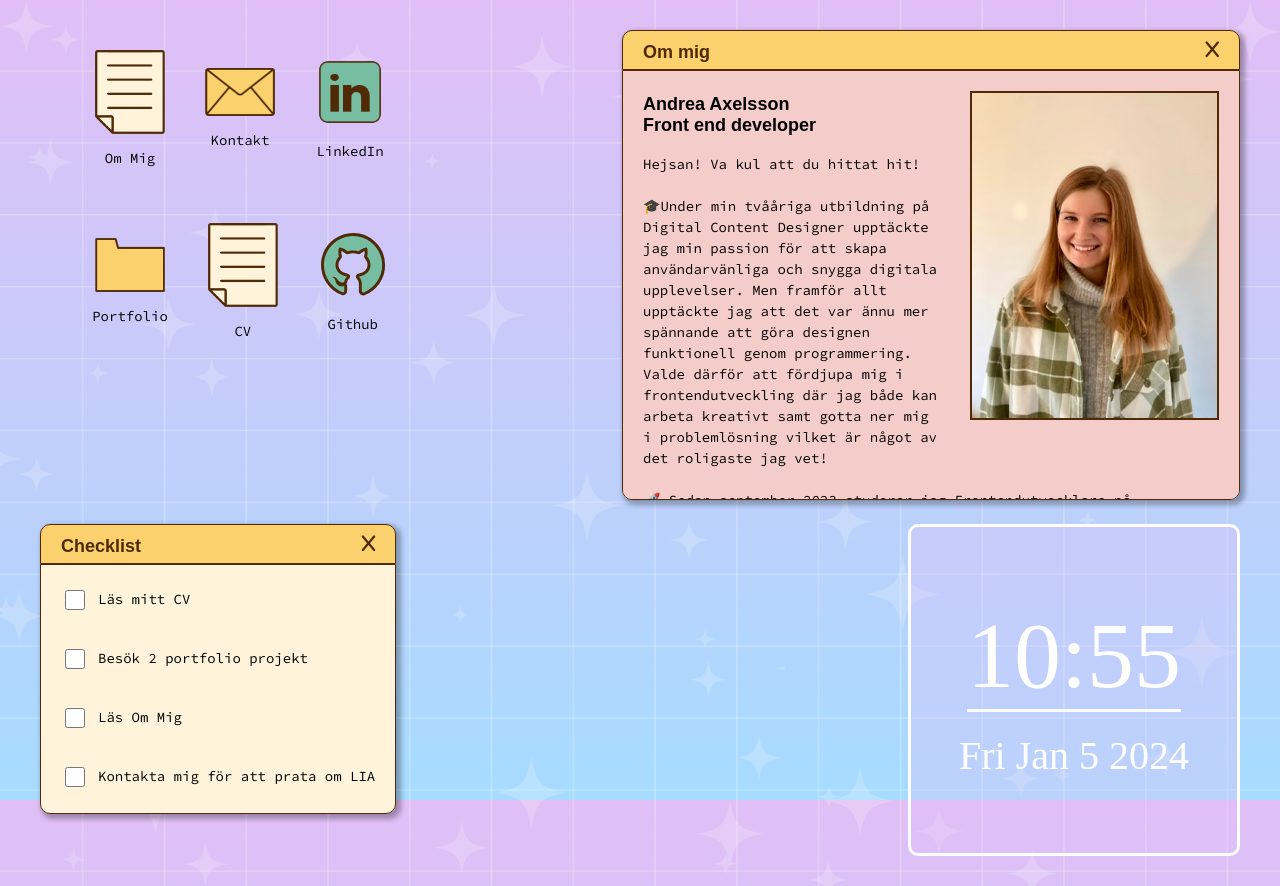
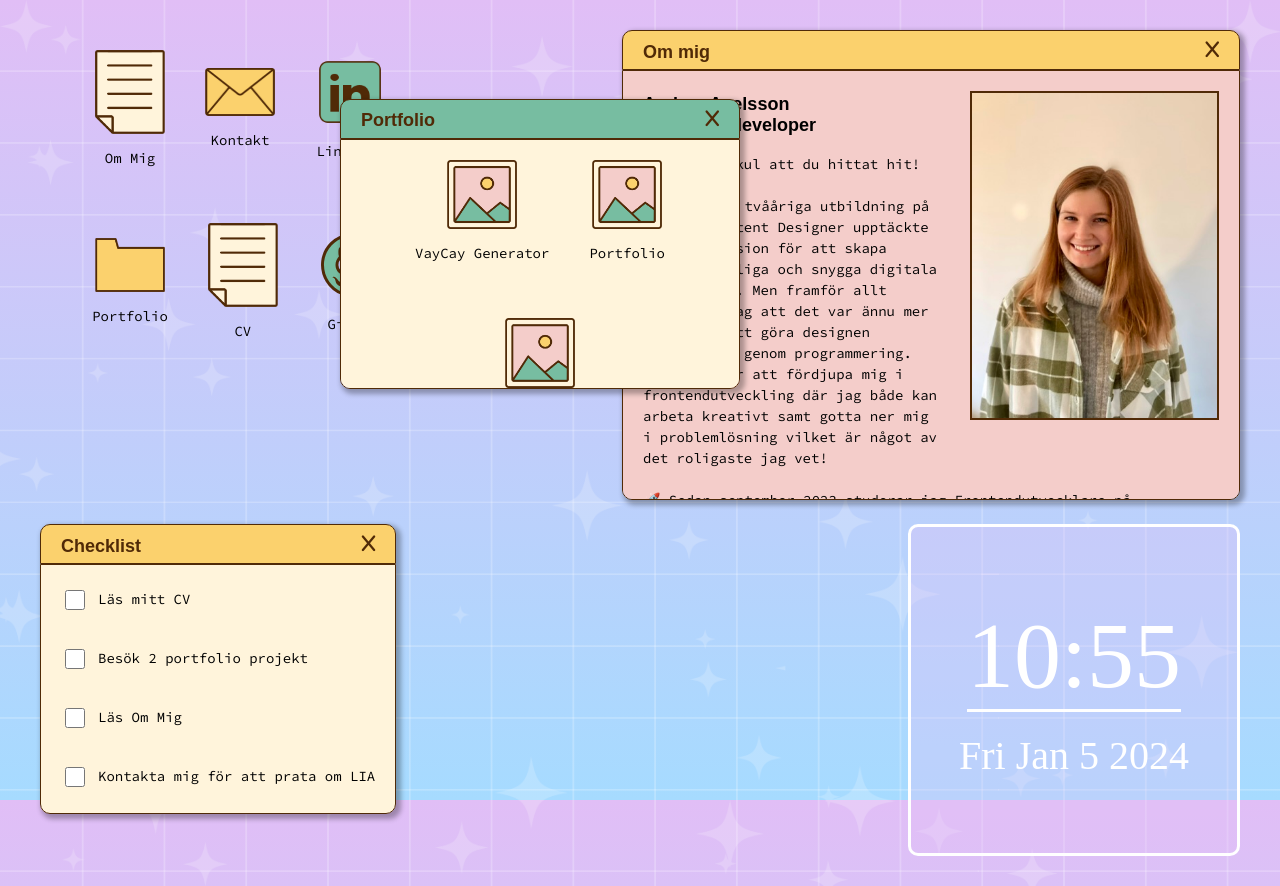
Before and after one commit to Andrea-Axelsson/Portfolio, a React (Vite) app: page / in a window 1280 px wide. Built offline with nearby package versions, Linux system fonts and the light colour scheme; a web font is replaced by a local one.

Commit message:
Added new files and code

```diff
--- a/src/App.jsx
+++ b/src/App.jsx
@@ -5,33 +5,63 @@ import Checklist from "./components/Checklist"
 import Icons from "./components/Icons"
 import Clock from "./components/Clock"
 import React, {useState} from "react"
-
-/*
--Skapa ett useState med namnet windows som innehåller ett objekt med properties för varje komponent med värdet : false
-
--Skapa en toggleWindow function som tar parametern windowName. Detta är ett generiskt namn som blir mer specifikt i argumentet sen.
--I toggle använd setWindows för att toggla vald property.
-
--Skapa en prop i Icons som kallar på functionen toggleWindow och som använder den specifika argumentet.
-
--Gör en ternery operator runt diven med portfolio som avgör om propertyn är true, då kan diven visas.
-
-
-*/
+import IconData from "./data/IconData"
+import PortfolioData from "./data/PortfolioData"
+import PortfolioIcon from "./components/PortfolioIcon"
 
 const App = () => {
 
-  const[windows, setWindows] = useState({
+/*   const[windows, setWindows] = useState({
     portfolio: false,
     project: false,
     about: false,
     checklist: false
-  })
+  }) */
 
 
-const toggleWindow = (windowName) => {
+
+  const [windows, setWindows] = useState(IconData)
+
+  const toggleWindow = (id) => {
+    setWindows(prevWindows => {
+      return prevWindows.map((window) =>{
+        return window.id === id ? {...window, clicked: !window.clicked} : window
+      })
+    })
+  }
+
+
+/* const toggleWindow = (windowName) => {
   setWindows(prevWindows =>({...prevWindows, [windowName]: !prevWindows [windowName]}))
-}
+} */
+
+
+const desktopIcons = IconData.map(icon => {
+  return (
+    <Icons
+    key={icon.id}
+    id={icon.id}
+    iconPng={icon.iconPng}
+    altText={icon.altText}
+    iconText={icon.iconText}
+    onIconClick={() => toggleWindow(icon.id)}
+    />
+  )
+})
+
+
+const portfolioIcon = PortfolioData.map(icon => {
+  return (
+    <PortfolioIcon
+    key={icon.id}
+    id={icon.id}
+    iconPng={icon.iconPng}
+    altText={icon.altText}
+    iconText={icon.iconText}
+    /* onIconClick={() => toggleWindow(icon.id)} */
+    />
+  )
+})
 
   return (
     <div className="desktop-container">
@@ -39,19 +69,22 @@ const toggleWindow = (windowName) => {
 
 
         <div className="upper-desktop-row">
+
           <div className="icons">
-            <Icons
-            onIconClick={() => toggleWindow("portfolio")}
+          <section className="container--small-width">
+            <section className="all-icons-group">
+            {desktopIcons}
+            </section>
+          </section>
+
+          </div>
+         {/*  {windows.portfolio &&
+          ( */}<div className="portfolio-component">
+            <Portfolio
+            portfolioIcon ={portfolioIcon}
             />
           </div>
-          {windows.portfolio &&
-          (<div className="portfolio-component">
-            <Portfolio
-            onIconClick={() => toggleWindow("project")}
-            onClose={() => toggleWindow("portfolio")}
-            />
-          </div>
-          )}
+        {/*   )} */}
 
             {windows.project &&
             (<div className="project-component">
--- a/src/components/Icons.jsx
+++ b/src/components/Icons.jsx
@@ -1,45 +1,11 @@
 const Icons = (props) => {
   return (
     <>
-    <section className="container--small-width">
-
-
-            <section className="all-icons-group">
-            <article className="icon-group">
-                <img className="icon" src="/src/assets/Dokument.png" alt="Icon for portfolio project"/>
-                <p className="body-text">Om Mig</p>
+            <article className="icon-group" onClick={props.onIconClick}>
+                <img className="icon" src={`/src/assets/${props.iconPng}`} alt={props.altText}/>
+                <p className="body-text">{props.iconText}</p>
             </article>
-
-            <article className="icon-group">
-                <img className="icon" src="/src/assets/Mail.png" alt="Icon for portfolio project"/>
-                <p className="body-text">Kontakt</p>
-            </article>
-
-            <article className="icon-group">
-                <img className="icon" src="/src/assets/Linkedin.png" alt="Icon for portfolio project"/>
-                <p className="body-text">LinkedIn</p>
-            </article>
-            <article onClick={props.onIconClick} className="icon-group">
-                <img className="icon" src="/src/assets/Mapp.png" alt="Icon for portfolio project"/>
-                <p className="body-text">Portfolio</p>
-            </article>
-
-            <article className="icon-group">
-                <img className="icon" src="/src/assets/Dokument.png" alt="Icon for portfolio project"/>
-                <p className="body-text">CV</p>
-            </article>
-
-            <article className="icon-group">
-                <img className="icon" src="/src/assets/github.svg" alt="Icon for portfolio project"/>
-                <p className="body-text">Github</p>
-            </article>
-            </section>
-
-
-
-    </section>
     </>
   )
 }
-
 export default Icons
--- a/src/components/Portfolio.jsx
+++ b/src/components/Portfolio.jsx
@@ -4,42 +4,12 @@ const Portfolio = (props) => {
     <section className="window container--small-width">
         <header className="window__top bg--green">
             <h3 className="window__title">Portfolio</h3>
-            <i className="fa-solid fa-x" onClick={props.onClose}></i>
+            <i className="fa-solid fa-x"></i>
         </header>
         <main className="window__body window__body--small-height bg--beige">
-            <section className="all-icons-group">
-
-            <article className="icon-group" onClick={props.onIconClick}>
-                <img className="icon" src="/src/assets/Bilder.png" alt="Icon for portfolio project"/>
-                <p className="body-text">QuizzicalOOO</p>
-            </article>
-
-            <article className="icon-group">
-                <img className="icon" src="/src/assets/Bilder.png" alt="Icon for portfolio project"/>
-                <p className="body-text">Quizzical</p>
-            </article>
-
-            <article className="icon-group">
-                <img className="icon" src="/src/assets/Bilder.png" alt="Icon for portfolio project"/>
-                <p className="body-text">Quizzical</p>
-            </article>
-            <article className="icon-group">
-                <img className="icon" src="/src/assets/Bilder.png" alt="Icon for portfolio project"/>
-                <p className="body-text">Quizzical</p>
-            </article>
-
-            <article className="icon-group">
-                <img className="icon" src="/src/assets/Bilder.png" alt="Icon for portfolio project"/>
-                <p className="body-text">Quizzical</p>
-            </article>
-
-            <article className="icon-group">
-                <img className="icon" src="/src/assets/Bilder.png" alt="Icon for portfolio project"/>
-                <p className="body-text">Quizzical</p>
-            </article>
-            </section>
-
-
+        <section className="all-icons-group">
+            {props.portfolioIcon}
+        </section>
         </main>
     </section>
     </>
--- /dev/null
+++ b/src/components/PortfolioIcon.jsx
@@ -0,0 +1,12 @@
+import React from 'react'
+
+function PortfolioIcon(props) {
+  return (
+    <article className="icon-group">
+        <img className="icon" src={`/src/assets/${props.iconPng}`} alt={props.altText}/>
+        <p className="body-text">{props.iconText}</p>
+    </article>
+  )
+}
+
+export default PortfolioIcon
--- /dev/null
+++ b/src/data/IconData.jsx
@@ -0,0 +1,47 @@
+
+
+export default [
+    {
+        id: 1,
+        iconPng: "Dokument.png",
+        altText: "Icon for documents",
+        iconText: "Om Mig",
+        clicked: false
+    },
+    {
+        id: 2,
+        iconPng: "Mail.png",
+        altText: "Icon for Contact",
+        iconText: "Kontakt",
+        clicked: false
+    },
+    {
+        id: 3,
+        iconPng: "Linkedin.png",
+        altText: "Icon for Linkedin",
+        iconText: "Linkedin",
+        clicked: false
+    },
+    {
+        id: 4,
+        iconPng: "Mapp.png",
+        altText: "Icon for Portfolio",
+        iconText: "Portfolio",
+        clicked: false
+    },
+    {
+        id: 5,
+        iconPng: "Dokument.png",
+        altText: "Icon for CV",
+        iconText: "CV",
+        clicked: false
+    },
+    {
+        id: 6,
+        iconPng: "github.svg",
+        altText: "Icon for Github",
+        iconText: "Github"
+    },
+
+
+]
--- /dev/null
+++ b/src/data/PortfolioData.jsx
@@ -0,0 +1,48 @@
+
+
+export default [
+    {
+        id: 1,
+        iconPng: "Bilder.png",
+        altText: "Icon for portfolio project",
+        iconText: "VayCay Generator",
+        clicked: false
+    },
+    {
+        id: 2,
+        iconPng: "Bilder.png",
+        altText: "Icon for portfolio project",
+        iconText: "Portfolio",
+        clicked: false
+    },
+    {
+        id: 3,
+        iconPng: "Bilder.png",
+        altText: "Icon for portfolio project",
+        iconText: "Color Generator",
+        clicked: false
+    },
+    {
+        id: 4,
+        iconPng: "Bilder.png",
+        altText: "Icon for portfolio project",
+        iconText: "Restaurant ordering app",
+        clicked: false
+    },
+    {
+        id: 5,
+        iconPng: "Bilder.png",
+        altText: "Icon for portfolio project",
+        iconText: "Password generator",
+        clicked: false
+    },
+    {
+        id: 6,
+        iconPng: "Bilder.png",
+        altText: "Icon for portfolio project",
+        iconText: "Gul bil game",
+        clicked: false
+    },
+
+
+]
--- a/src/index.css
+++ b/src/index.css
@@ -59,10 +59,6 @@ body {
   margin-right: 20px;
 
 }
-
-/* .window-closed{
-  display: none;
-} */
 
 .portfolio-component{
   position: absolute;
@@ -155,6 +151,7 @@ body {
 
 .all-icons-group{
   display: flex;
+  flex-direction: row;
   flex-wrap: wrap;
   justify-content: center;
   gap: 40px;
```
